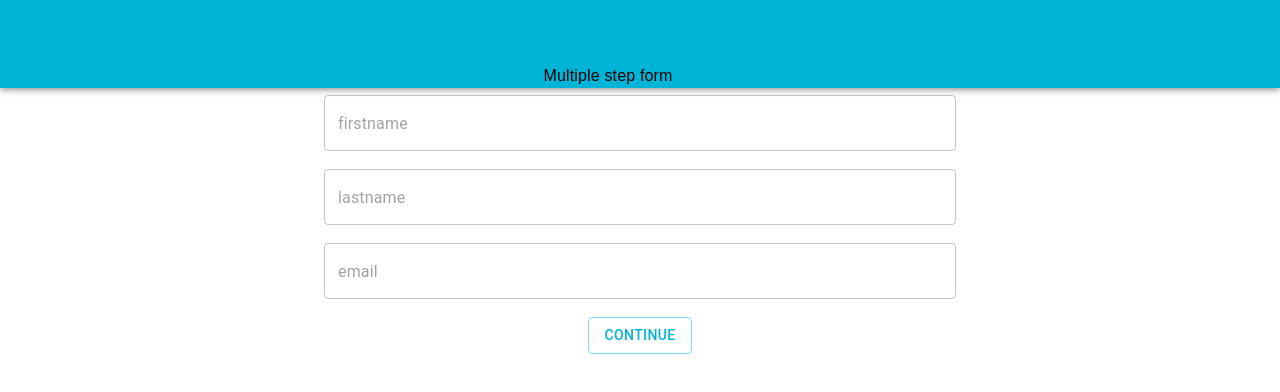
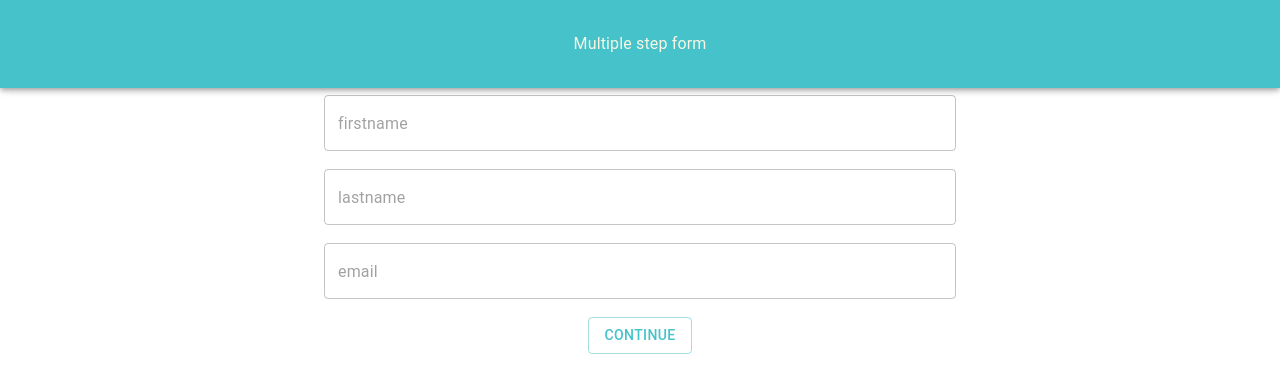
Before and after one commit to lilphemy/Multi-step-form, a React (Vite) app: page / in a window 1280 px wide. Shown: the top 392 px of the page. Built offline with nearby package versions, Linux system fonts and the light colour scheme.

Commit message:
more styles ongoing

```diff
--- a/src/App.tsx
+++ b/src/App.tsx
@@ -5,7 +5,7 @@ import { ThemeProvider, createTheme } from "@mui/material"
 export const theme = createTheme({
     palette: {
         primary: {
-            main: '#00b4d8'
+            main: '#46C2CB'
         },
         secondary: {
             main: '#2345a6'
--- a/src/components/confirmation.tsx
+++ b/src/components/confirmation.tsx
@@ -1,5 +1,5 @@
 import React from 'react'
-import { NewStyledCont, BtnCont, ListCont, AppBarCont, ListItemCont } from '../styledcomp'
+import { NewStyledCont, BtnCont, ListCont, AppBarCont, ListItemCont, HeadTypoCont } from '../styledcomp'
 import { Toolbar, Typography, ListItem, ListItemText, Button } from '@mui/material'
 
 interface compProps {
@@ -26,7 +26,7 @@ class ConfirmFormPage extends React.Component<compProps> {
             <React.Fragment>
                 <AppBarCont>
                     <Toolbar></Toolbar>
-                    <Typography> confirmation page</Typography>
+                    <HeadTypoCont> confirmation page</HeadTypoCont>
                 </AppBarCont>
                 <NewStyledCont>
                     <ListCont>
--- a/src/components/usercontactdetails.tsx
+++ b/src/components/usercontactdetails.tsx
@@ -1,6 +1,6 @@
 import {Toolbar, Typography, Button} from '@mui/material';
 import React from 'react'
-import { StyledCont, BtnCont, DynTextField, AppBarCont } from '../styledcomp';
+import { StyledCont, BtnCont, DynTextField, AppBarCont, HeadTypoCont } from '../styledcomp';
 
 
 interface formUserDetails {
@@ -37,7 +37,7 @@ class UserContactDetails extends React.Component<formUserDetails> {
                 <AppBarCont>
                     <Toolbar>
                     </Toolbar>
-                        <Typography sx={{backgoundColor: 'yellow'}}>Form contact details</Typography>
+                        <HeadTypoCont >Form contact details</HeadTypoCont>
                 </AppBarCont>
                 <StyledCont>
                     <DynTextField required = {true} placeholder = "occupation" fullWidth = {true}  value = {occupation} onChange={handleChange("occupation")}/>
--- a/src/components/userpersonaldetails.tsx
+++ b/src/components/userpersonaldetails.tsx
@@ -1,6 +1,6 @@
-import React, {Component } from 'react'
-import { Toolbar, Typography, IconButton, Button } from '@mui/material'
-import {DynTextField, StyledCont, AppBarCont} from '../styledcomp'
+import React, { Component } from 'react'
+import { Typography, Button, Container } from '@mui/material'
+import { DynTextField, StyledCont, AppBarCont, HeadTypoCont } from '../styledcomp'
 
 
 
@@ -32,17 +32,19 @@ class FormUserDetails extends Component<formUserDetails> {
         return (
             <React.Fragment>
                 <AppBarCont>
-                        <Toolbar sx={{ width: '5%' }}>
+                    <Container component='nav' sx = {{textAlign: "center", width: '100%'}}>
+                        {/* <Toolbar sx={{ width: '5%' }}>
                             <IconButton edge='start' color="secondary" aria-label="menu"></IconButton>
-                        </Toolbar>
-                        <Typography sx={{ fontFamily: "sans-serif", color: "WindowText", width: '95%', textAlign: 'center' }}>Multiple step form</Typography>
+                        </Toolbar> */}
+                        <HeadTypoCont>Multiple step form</HeadTypoCont>
+                    </Container>
                 </AppBarCont>
                 <StyledCont>
-                        <DynTextField required = {true} placeholder="firstname" fullWidth = {true} onChange={handleChange("firstName")} value={values.firstName} />
+                    <DynTextField required={true} placeholder="firstname" fullWidth={true} onChange={handleChange("firstName")} value={values.firstName} />
                     <br />
-                        <DynTextField required = {true} placeholder="lastname" fullWidth = {true} onChange={handleChange("lastName")} value={values.lastName} />
+                    <DynTextField required={true} placeholder="lastname" fullWidth={true} onChange={handleChange("lastName")} value={values.lastName} />
                     <br />
-                        <DynTextField required = {true} placeholder="email" fullWidth = {true} onChange={handleChange("email")} value={values.email} />
+                    <DynTextField required={true} placeholder="email" fullWidth={true} onChange={handleChange("email")} value={values.email} />
                     <br />
                     <Button variant='outlined' children='CONTINUE' onClick={this.continue} />
                 </StyledCont>
--- a/src/styledcomp.ts
+++ b/src/styledcomp.ts
@@ -1,4 +1,4 @@
-import { Container, TextField, AppBar, List, ListItemText } from '@mui/material';
+import { Container, TextField, AppBar, List, ListItemText, Typography } from '@mui/material';
 import styled from 'styled-components';
 
 
@@ -63,3 +63,12 @@ color: cornflowerblue;
 text-transform: capitalize;
 padding: 1.5rem;
 `
+export const HeadTypoCont = styled(Typography)`
+font-family: serif;
+margin: 0 auto;
+text-align: center;
+font-size: 24px;
+padding: 2rem;
+color: #F8F6E3;
+font-weight: 700;
+`
```
Lines whose indentation alone changed are shown as unchanged.
